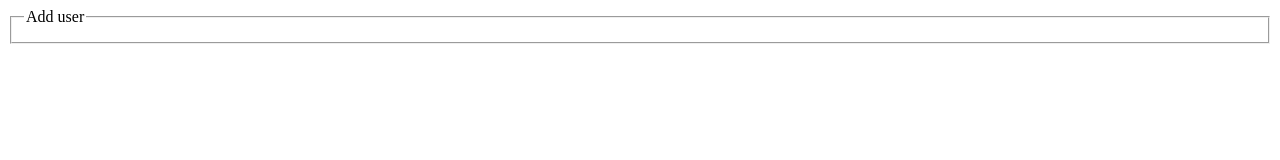
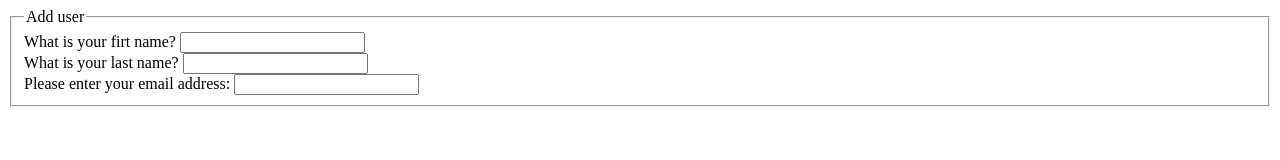
Before and after one commit to Phantaminum3010/OAA-HTML-Forms, a plain HTML site: page index.html in a window 1280 px wide. Drawn offline with Linux system fonts and the light colour scheme.

Commit message:
Create input fields for first name, last name, and email address

```diff
--- a/index.html
+++ b/index.html
@@ -10,6 +10,22 @@
     <form action="" method="post">
         <fieldset>
             <legend>Add user</legend>
+
+            <div>
+                <label for="firstName">What is your firt name?</label>
+                <input type="text" id="firstName" name="first_name">
+            </div>
+
+            <div>
+                <label for="lastName">What is your last name?</label>
+                <input type="text" id="lastName" name="last_name">
+            </div>
+
+            <div>
+                <label for="email">Please enter your email address: </label>
+                <input type="email" id="email" name="email_address">
+            </div>
+
         </fieldset>
     </form>
 </body>
```
